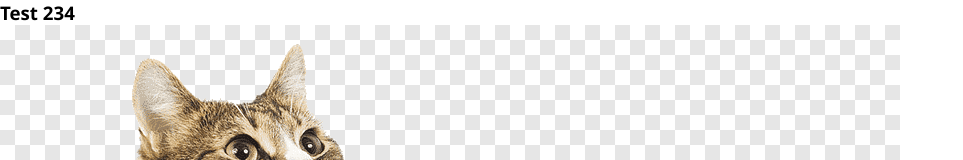
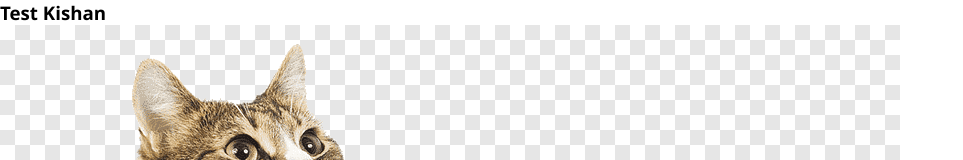
Before and after one commit to kishanlalbj/blog-ui, a React app: page / in a window 1280 px wide. Shown: the top 160 px of the page, without its empty margins (0-963 px from the left). Built offline with nearby package versions, Linux system fonts and the light colour scheme.

Commit message:
precommit hook

```diff
--- a/src/App.js
+++ b/src/App.js
@@ -1,11 +1,15 @@
-import React from 'react'
+import React, { useState} from 'react'
 import cat from './assets/img/cat.png'
 
-const App = () => (
+const App = () =>  {
+
+    const [name] = useState('Kishan')
+    return (
+
         <div>
-            <h3>Test 234</h3>
+            <h3>Test {name}</h3>
             <img src={cat} alt='cat' />
         </div>
     )
-
+}
 export default App
```
Also changed, not shown: package.json (+10 -0 lines), 1 other file (tests, documents, lock files or other folders).
